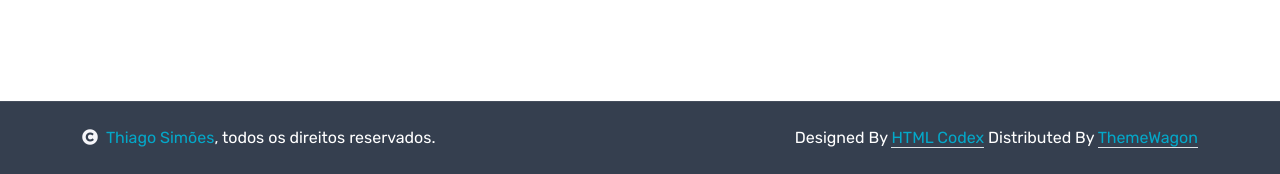
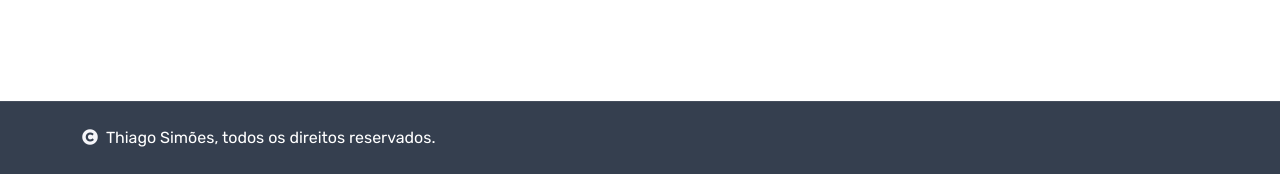
Before and after one commit to thiagosimoes1305/site, a plain HTML site: page pt/index.html in a window 1280 px wide. Shown: the part 5971-6145 px from the top of the page. Drawn offline with nearby package versions, Linux system fonts and the light colour scheme.

Commit message:
Correct footer

```diff
--- a/pt/index.html
+++ b/pt/index.html
@@ -462,10 +462,7 @@
             <div class="container">
                 <div class="row g-4 align-items-center">
                     <div class="col-md-6 text-center text-md-start mb-md-0">
-                        <span class="text-white"><a href="#"><i class="fas fa-copyright text-light me-2"></i>Thiago Simões</a>, todos os direitos reservados.</span>
-                    </div>
-                    <div class="col-md-6 text-center text-md-end text-white">
-                        Designed By <a class="border-bottom" href="https://htmlcodex.com">HTML Codex</a> Distributed By <a class="border-bottom" href="https://themewagon.com">ThemeWagon</a>
+                        <span class="text-white"><i class="fas fa-copyright text-light me-2"></i>Thiago Simões, todos os direitos reservados.</span>
                     </div>
                 </div>
             </div>
```
Also changed, not shown: 1 other file.
